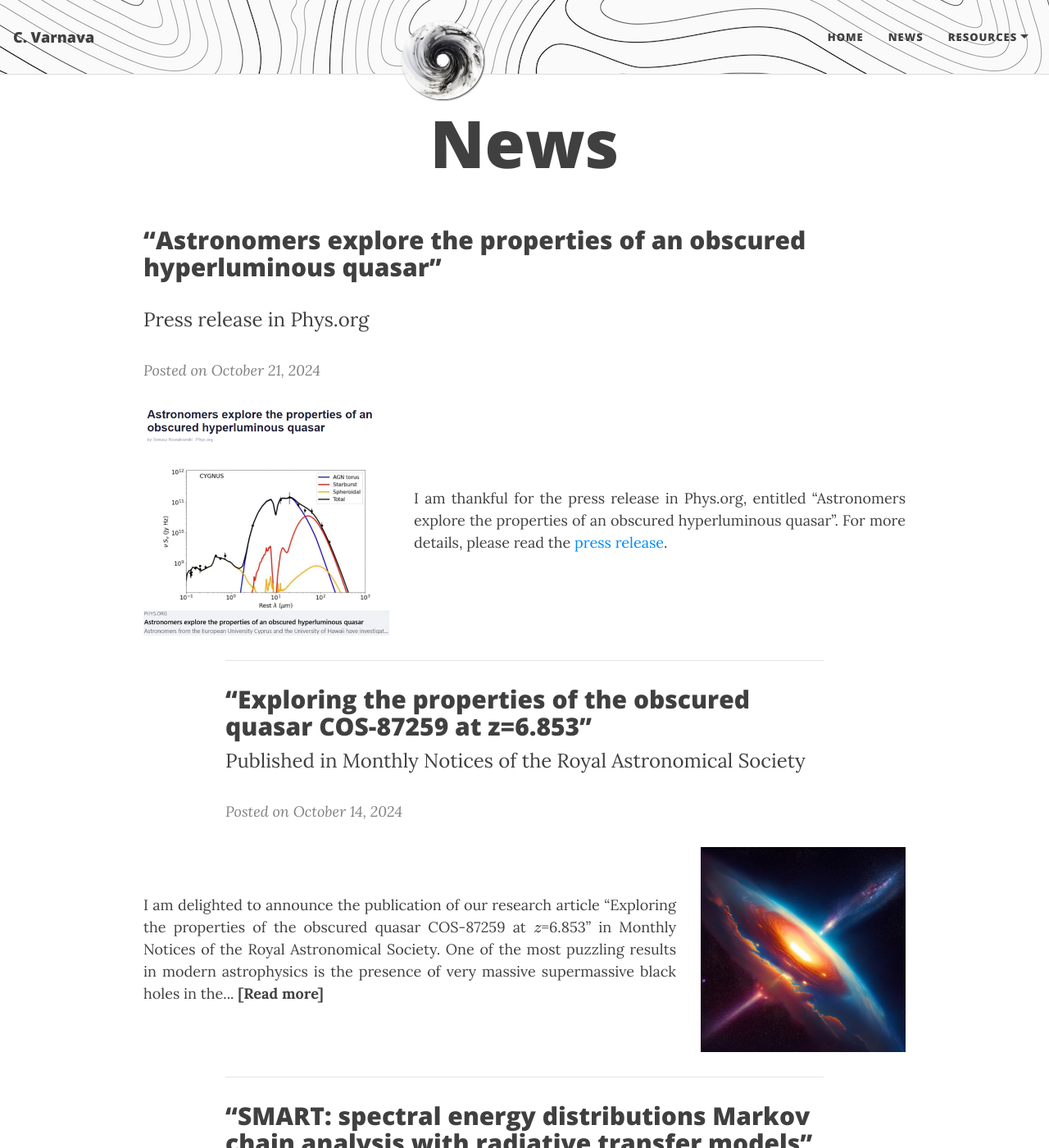
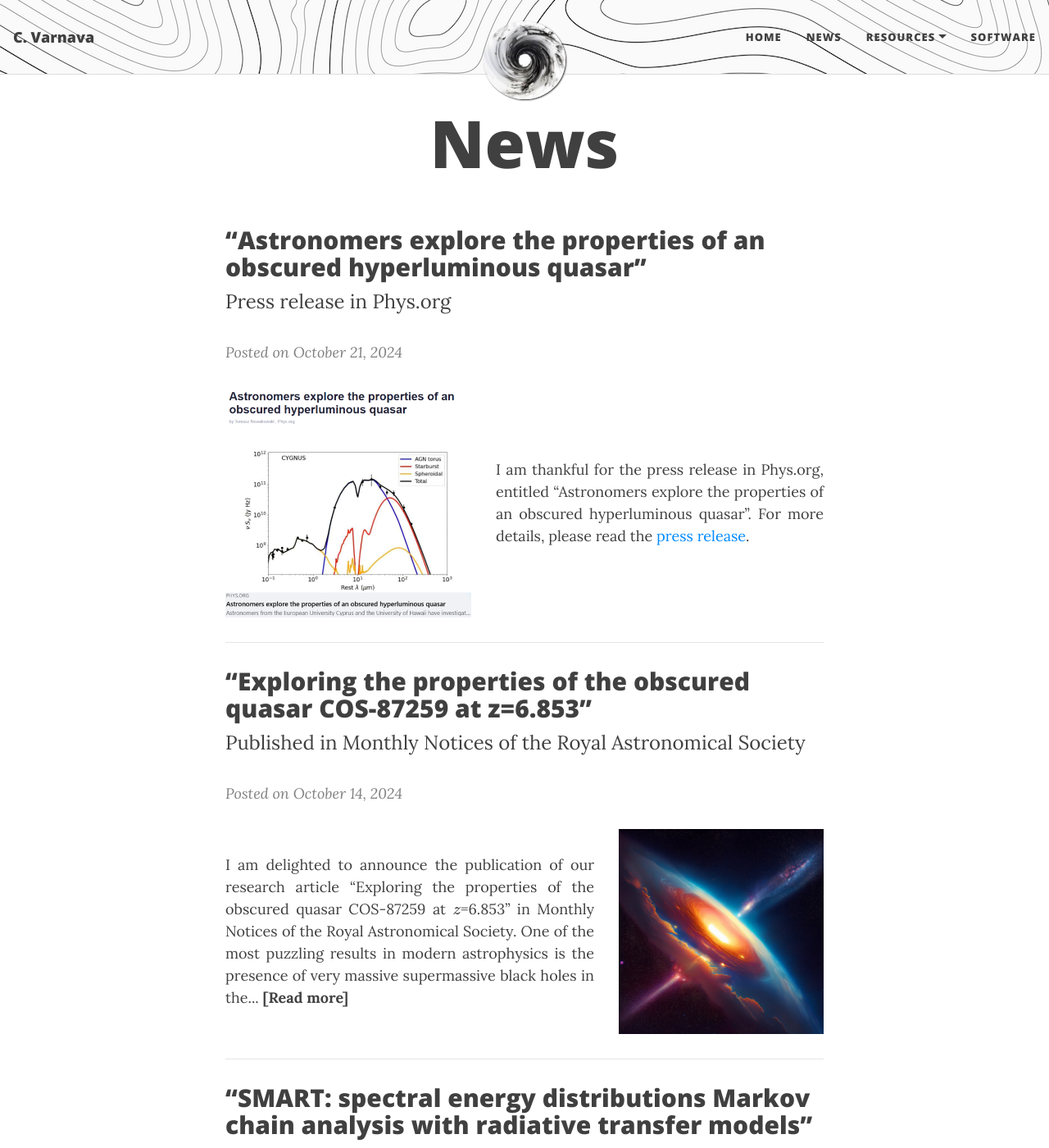
Before and after one commit to ch-var/ch-var.github.io, a Jekyll site: the page built from news.html, in a window 1280 px wide and 1400 px high. Shown: the whole window at 82% size. Built offline with Jekyll 4.4.1, drawn with Linux system fonts in a browser that asks for light colours; formulas are drawn with MathJax 3.

Commit message:
Update news.html

```diff
--- a/news.html
+++ b/news.html
@@ -4,9 +4,11 @@
 mathjax: true
 ---
 <p>
-<p style="font-family: var(--header-font); font-weight: 800; line-height: 1.1; font-size: 1.875rem; margin-top: 1.25rem; margin-left: -100px;">“Astronomers explore the properties of an obscured hyperluminous quasar”</p>
-<p style="margin-left: -100px;"><font size="+2">Press release in Phys.org</font></p>
-<p style="margin-left: -100px;"><i style="color:#808080;">Posted on October 21, 2024</i></p>
+<h2>“Astronomers explore the properties of an obscured hyperluminous quasar”</h2>
+<font size="+2">Press release in Phys.org</font>
+<p>
+<p>
+<i style="color:#808080";>Posted on October 21, 2024</i>
 
 <div style="display: flex; justify-content: space-between; align-items: center; flex-wrap: wrap;">
   <img src="/assets/img/press.png" style="max-width: 300px; height: auto; margin-right: 30px;"/>
@@ -14,14 +16,6 @@
 </div>
 
 <style>
-  /* For desktop and larger tablet screens (min-width: 768px) */
-  @media (min-width: 768px) {
-    div {
-      margin-left: -100px;
-      margin-right: -100px;
-    }
-  }
-
   /* For smaller screens like mobile */
   @media (max-width: 600px) {
     div {
@@ -55,14 +49,6 @@
 </div>
 
 <style>
-  /* For desktop and larger tablet screens (min-width: 768px) */
-  @media (min-width: 768px) {
-    div {
-      margin-left: -100px;
-      margin-right: -100px;
-    }
-  }
-
   /* For smaller screens like mobile */
   @media (max-width: 600px) {
     div {
@@ -96,14 +82,6 @@
 </div>
 
 <style>
-  /* For desktop and larger tablet screens (min-width: 768px) */
-  @media (min-width: 768px) {
-    div {
-      margin-left: -100px;
-      margin-right: -100px;
-    }
-  }
-
   /* For smaller screens like mobile */
   @media (max-width: 600px) {
     div {
```
